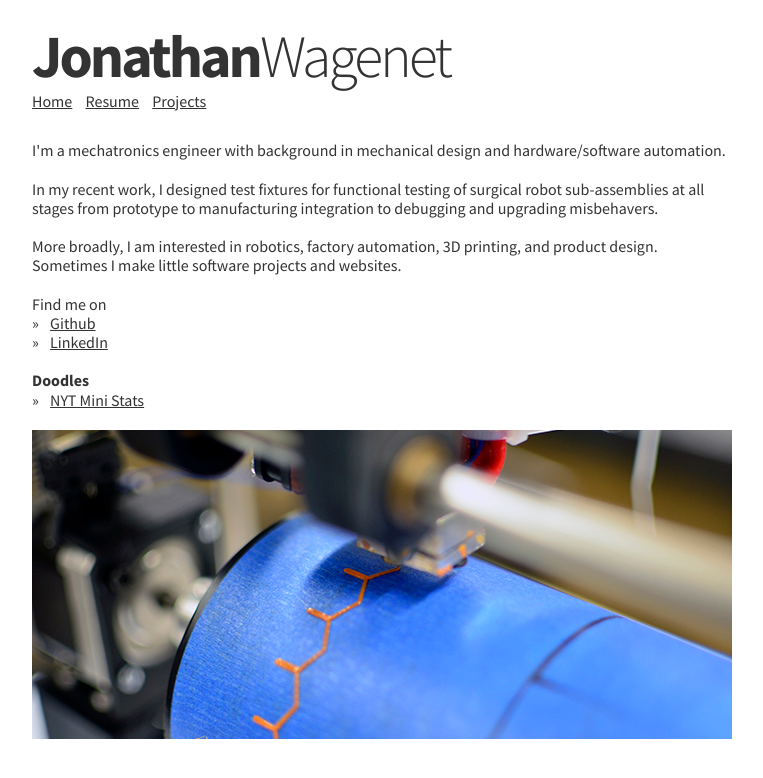
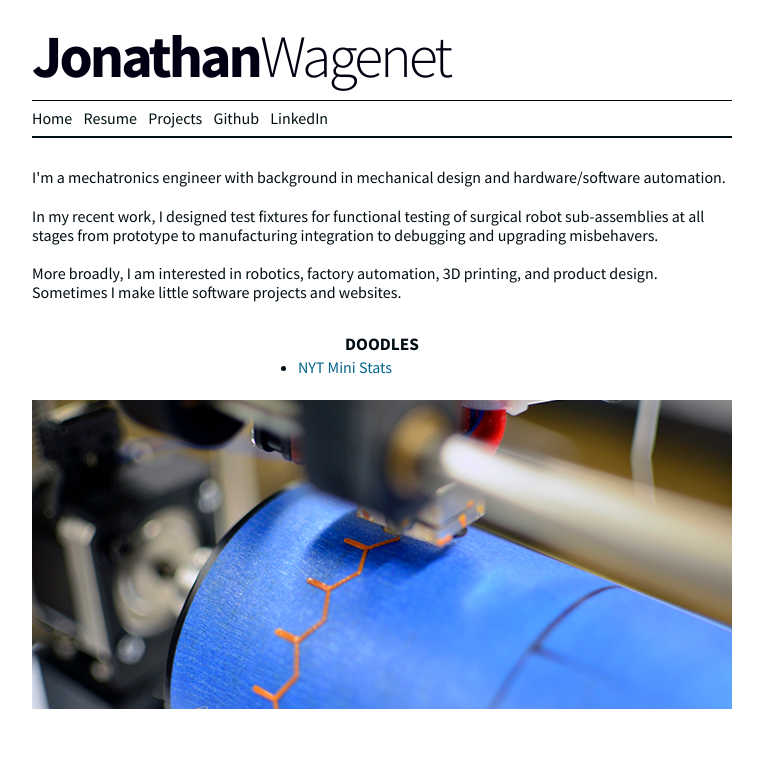
Before and after one commit to jwagenet/static-portfolio, a SvelteKit app: page / in a window 1280 px wide. Shown: the top 778 px of the page, without its empty margins (258-1021 px from the left). Built offline with nearby package versions, Linux system fonts and the light colour scheme; a web font is replaced by a local one.

Commit message:
Tweak layout to remove extra css and move profile links to header

```diff
--- a/src/routes/+layout.svelte
+++ b/src/routes/+layout.svelte
@@ -2,13 +2,14 @@
 	let { children } = $props();
 </script>
 
-
 <header>
-    <a style="text-decoration:none;" href="/"><h1><span class="bb">Jonathan</span><span class="l">Wagenet</span></h1></a>
+    <h1><a href="/"><span class="bb">Jonathan</span><span class="l">Wagenet</span></a></h1>
     <nav>
         <a href="/">Home</a>
         <a href="/resume">Resume</a>
         <a href="/projects">Projects</a>
+        <a href="https://github.com/jwagenet">Github</a>
+        <a href="https://www.linkedin.com/in/jonathanwagenet">LinkedIn</a>
     </nav>
 </header>
 
--- a/src/routes/+page.svelte
+++ b/src/routes/+page.svelte
@@ -8,13 +8,13 @@
         <br/><br/>More broadly, I am interested in robotics, factory automation, 3D printing, and product design. Sometimes I make little software projects and websites.
     </p>
     <br />
-    <ul>Find me on
+    <!-- <ul>Find me on
         <li><a href="https://github.com/jwagenet">Github</a></li>
         <li><a href="https://www.linkedin.com/in/jonathanwagenet">LinkedIn</a></li>
     </ul>
-    <br />
+    <br /> -->
     <h2>Doodles</h2>
-    <ul>
+    <ul style="width: 200px; margin:0 auto;">
         <li><a href="/puzzle-stats/">NYT Mini Stats</a></li>
     </ul>
 </section>
--- a/src/routes/projects/+page.svelte
+++ b/src/routes/projects/+page.svelte
@@ -46,7 +46,7 @@
 {#each data.summaries as { isContent, slug, title, thumb, location, years, tags, summary, classes }}
 <div class="tag-section {classes}">
     <ConditionalLink {isContent} class="section" href="/projects/{slug}">
-        <section>
+        <section class="project">
             {#if thumb != ""}
             <img src="/images/projects/{thumb}" alt={slug}>
             {/if}
--- a/static/css/shared.css
+++ b/static/css/shared.css
@@ -1,145 +1,15 @@
-/*#03658C #038C8C #F2E205 #F27329 #F24130 #000D12*/
+/*#03658C #038C8C #F2E205 #F27329 #F24130 #000D12 #333333*/
 @import url(https://fonts.googleapis.com/css?family=Source+Sans+Pro:300,400,700|Source+Code+Pro|Source+Serif+Pro:600,400);
-
-/*reset*/
-html {
-    margin: 0;
-    padding: 0;
-    border: 0;
-    font-size: 100%;
-}
-
-body,
-div,
-span,
-object,
-iframe,
-h1,
-h2,
-h3,
-h4,
-h5,
-h6,
-p,
-blockquote,
-pre,
-a,
-abbr,
-acronym,
-address,
-code,
-del,
-dfn,
-em,
-img,
-q,
-dl,
-dt,
-dd,
-ol,
-ul,
-li,
-fieldset,
-form,
-label,
-legend,
-table,
-caption,
-tbody,
-tfoot,
-thead,
-tr,
-th,
-td,
-article,
-aside,
-dialog,
-figure,
-footer,
-header,
-hgroup,
-nav,
-section {
-    margin: 0;
-    padding: 0;
-    border: 0;
-    font-size: 100%;
-    font: inherit;
-    vertical-align: baseline;
-}
-
-article,
-aside,
-details,
-figcaption,
-figure,
-dialog,
-footer,
-header,
-hgroup,
-menu,
-nav,
-section {
-    display: block;
-    -moz-box-sizing: border-box;
-    -webkit-box-sizing: border-box;
-    box-sizing: border-box;
-}
-
-body {
-    line-height: 1.25;
-    background: white;
-}
-
-table {
-    border-collapse: separate;
-    border-spacing: 0;
-}
-
-caption,
-th,
-td {
-    text-align: left;
-    font-weight: normal;
-    float: none !important;
-}
-
-table,
-th,
-td {
-    vertical-align: middle;
-}
-
-blockquote:before,
-blockquote:after,
-q:before,
-q:after {
-    content: '';
-}
-
-blockquote,
-q {
-    quotes: "" "";
-}
-
-a img {
-    border: none;
-}
-
-:focus {
-    outline: 0;
-}
 
 body {
 	color: #000D12;
 	background: #fff;
-    font-family: "Source Sans Pro", "Helvetica Neue", Arial, Helvetica, sans-serif;
+	font-family: 'Source Sans Pro', 'Helvetica Neue', Arial, Helvetica, sans-serif;
 	font-weight: 400;
 	margin: 10px auto;
 	max-width: 700px;
 	line-height: 1.2;
-    font-size: 16px;
-    color: #333;
+	font-size: 12pt;
 	padding: 0 10px;
 	padding-bottom: 20px;
 }
@@ -148,51 +18,38 @@ html {
 	height: 100%;
 }
 
-header {
-    width: 100%;
-}
-
-section {
-    width: 100%;
-    margin: 0 auto;
-}
-
 h1 {
-    font-family: 'Source Sans Pro', "Helvetica Neue", Arial, sans-serif;
+	font-family: 'Source Sans Pro', 'Helvetica Neue', Arial, sans-serif;
 	font-size: 36px;
 	font-weight: 600;
 	margin: 20px 0;
 }
 
-header h1 {
-    font-family: 'Source Sans Pro', "Helvetica Neue", Arial, sans-serif;
-    font-size: 60px;
-    letter-spacing: -3px;
-    padding-top: 10px;
-    margin: 0;
-}
-
-/* h2{		font-size:15px;font-weight:700;text-transform:uppercase;} */
 h2 {
 	font-weight: 700;
+    font-size: 13pt;
+	text-align: center;
+	text-transform: uppercase;
+	margin-top: 9pt;
+	margin-bottom: 3pt;
+	flex: 0 0 100%;
 }
 
 ul {
-    list-style: none;
+	list-style: disc;
 }
 
-ul li:before {
-    content: "» ";
-    margin-right: .5em;
-    margin-left: -1.25em;
+ul ul {
+	list-style: square;
 }
 
-li {
-    margin-left: 1.25em;
+li{
+	margin-left: 1em;
+	padding-bottom: 2pt;
 }
 
-.twocol {
-    columns: 50% 2;
+li p {
+    padding: 0;
 }
 
 p {
@@ -203,36 +60,91 @@ p.np {
 	padding: 0;
 }
 
+a {
+	color: #03658C;
+    border: 0;
+	text-decoration: none;
+}
+
+a:hover {
+	color: #03658C;
+	border-bottom: solid 1px #03658C;
+	text-decoration: none;
+}
+
+header {
+	width: 100%;
+	margin: 0;
+}
+
+nav {
+    border-top: 1px solid #000D12;
+    border-bottom: 2px solid #000D12;
+    padding: 6pt 0;
+}
+
+nav a {
+	color: #000D12;
+    /* border-bottom: solid 1px #000D12; */
+	padding-right: 6pt;
+	text-decoration: none;
+    border: none;
+}
+
+nav a:hover {
+	color: #555;
+	/* border-bottom: solid 2px #000D12; */
+	text-decoration: none;
+    border: 0;
+    font-weight: 700;
+}
+
 section {
-    margin: 20px 0;
+	width: 100%;
+	margin: 20px auto 0;
 	display: block;
 	clear: both;
 	overflow: hidden;
 }
 
-a {
-    color: #333;
+header h1 {
+	font-family: 'Source Sans Pro', 'Helvetica Neue', Arial, sans-serif;
+	font-size: 60px;
+	letter-spacing: -3px;
+	padding-top: 10px;
+	padding-bottom: 6pt;
+	margin: 0 0 ;
 }
 
-a:hover {
-    color: #777;
+h1 a {
+    margin: 0;
+    color: #000012;
     text-decoration: none;
-    border-bottom: solid 1px #777;
+    border: none;
 }
 
-nav a {
-    margin-right: 10px;
+h1 a:hover {
+    color: #555;
+    margin: 0;
+    text-decoration: none;
+    border: none;
 }
 
+.project h2 {
+    text-align: left;
+}
 a.section {
+    color: initial;
 	text-decoration: none;
 }
 
-/* a.section section:hover {
-        border-right: 1px solid #333;
-    } */
+a.section section:hover {
+    color: #555;
+    box-sizing: border-box;
+    border-right: 5px solid #555;
+}
 
-
+/* Text spans */
 .bb {
 	font-weight: 700;
 }
@@ -253,38 +165,31 @@ a.section {
 	text-transform: uppercase;
 }
 
+/* Project tags */
 .tag-label,
 .tag-toggle {
-    border: 1px solid #000D12;
+	border: 1px solid #000d12;
 	border-radius: 10px;
 	padding: 0 5px;
 	margin-right: 5px;
 }
 
 .active {
-    border: 1px solid #000D12;
-    background-color: #000D12;
+	border: 1px solid #000d12;
+	background-color: #000d12;
 	color: #fff;
 }
 
 .tag-selector .tag-label:hover,
 .tag-selector .tag-toggle:hover {
-    border: 1px solid #333;
-    background-color: #333;
+	border: 1px solid #555;
+	background-color: #555;
 	color: #fff;
 	cursor: pointer;
 }
 
 .hidden {
 	display: none;
-}
-
-hr {
-    background: repeating-linear-gradient(45deg,
-            rgba(255, 255, 255, 0), rgba(255, 255, 255, 0) 5px,
-            #000D12 5px, #000D12 10px);
-    height: .5em;
-    border: 0;
 }
 
 img {
@@ -302,7 +207,7 @@ table {
 th {
 	font-weight: 600;
 	padding: 3px;
-    border-bottom: 1px solid #333;
+	border-bottom: 1px solid #555;
 }
 
 td {
@@ -311,12 +216,12 @@ td {
 
 td:first-child,
 th:first-child {
-    border-left: 1px solid #333;
+	border-left: 1px solid #555;
 }
 
 td:last-child,
 th:last-child {
-    border-right: 1px solid #333;
+	border-right: 1px solid #555;
 }
 
 .image {
```
Lines whose indentation alone changed are shown as unchanged.
